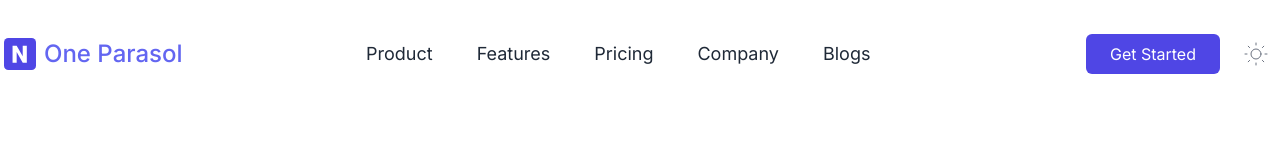
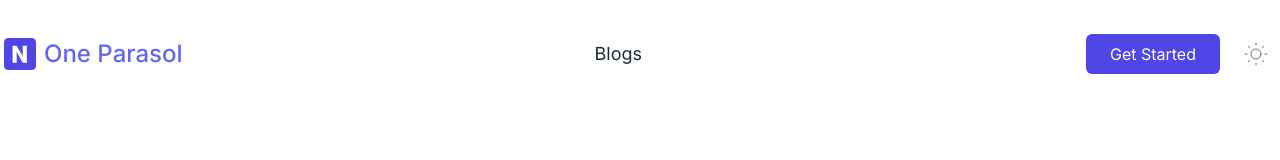
Before and after one commit to caparaskurele/oneparasol, a Next.js app: page / in a window 1280 px wide. Shown: the top 160 px of the page. Built offline with nearby package versions, Linux system fonts and the light colour scheme.

Commit message:
4July25Changes2

```diff
--- /dev/null
+++ b/src/app/about.tsx
@@ -0,0 +1,12 @@
+export default function About() {
+  return (
+    <div className="max-w-2xl mx-auto py-20 px-4 text-center">
+      <h1 className="text-4xl md:text-5xl font-bold mb-6 text-gray-800 dark:text-white">
+        About One Parasol
+      </h1>
+      <p className="text-xl md:text-2xl text-gray-700 dark:text-gray-300">
+        Brief overview of the mission: “We help individuals and businesses navigate finance, legal and tax complexities with clarity and confidence.”
+      </p>
+    </div>
+  );
+}
--- /dev/null
+++ b/src/app/home.tsx
@@ -0,0 +1,12 @@
+export default function Home() {
+  return (
+    <div className="max-w-2xl mx-auto py-20 px-4 text-center">
+      <h1 className="text-4xl md:text-5xl font-bold mb-6 text-gray-800 dark:text-white">
+        Welcome to One Parasol, Your One Stop for Finance, Law & Taxation Guidance.
+      </h1>
+      <h2 className="text-2xl md:text-3xl font-medium text-gray-600 dark:text-gray-300">
+        Trusted insights, expert services, and real-world strategies—all in one place.
+      </h2>
+    </div>
+  );
+}
--- a/src/components/Navbar.tsx
+++ b/src/components/Navbar.tsx
@@ -5,13 +5,6 @@ import Image from "next/image"
 import { Disclosure } from "@headlessui/react";
 
 export const Navbar = () => {
-  const navigation = [
-    "Product",
-    "Features",
-    "Pricing",
-    "Company",
-  ];
-
   return (
     <div className="w-full">
       <nav className="container relative flex flex-wrap items-center justify-between p-8 mx-auto lg:justify-between xl:px-1">
@@ -69,11 +62,6 @@ export const Navbar = () => {
 
                 <Disclosure.Panel className="flex flex-wrap w-full my-5 lg:hidden">
                   <>
-                    {navigation.map((item, index) => (
-                      <Link key={index} href="/" className="w-full px-4 py-2 -ml-4 text-gray-500 rounded-md dark:text-gray-300 hover:text-indigo-500 focus:text-indigo-500 focus:bg-indigo-100 dark:focus:bg-gray-800 focus:outline-none">
-                          {item}
-                      </Link>
-                    ))}
                     <Link
                       href="/blogs"
                       className="w-full px-4 py-2 -ml-4 text-gray-500 rounded-md dark:text-gray-300 hover:text-indigo-500 focus:text-indigo-500 focus:bg-indigo-100 dark:focus:bg-gray-800 focus:outline-none"
@@ -92,13 +80,6 @@ export const Navbar = () => {
         {/* menu  */}
         <div className="hidden text-center lg:flex lg:items-center">
           <ul className="items-center justify-end flex-1 pt-6 list-none lg:pt-0 lg:flex">
-            {navigation.map((menu, index) => (
-              <li className="mr-3 nav__item" key={index}>
-                <Link href="/" className="inline-block px-4 py-2 text-lg font-normal text-gray-800 no-underline rounded-md dark:text-gray-200 hover:text-indigo-500 focus:text-indigo-500 focus:bg-indigo-100 focus:outline-none dark:focus:bg-gray-800">
-                    {menu}
-                </Link>
-              </li>
-            ))}
             <li className="mr-3 nav__item">
               <Link
                 href="/blogs"
```
